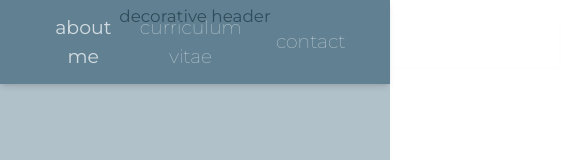
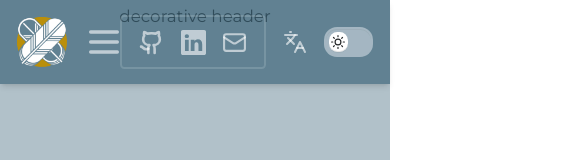
Before and after one commit to halfriver/halfriver.me, a React (Vite) app in the folder frontend/: page / in a window 390 px wide. Shown: the top 160 px of the page, 585 px wide, since content can reach past the window. Built offline with nearby package versions, Linux system fonts and the light colour scheme.

Commit message:
navbar mobile responsiveness

```diff
--- a/frontend/src/components/contact.jsx
+++ b/frontend/src/components/contact.jsx
@@ -39,7 +39,7 @@ export default function Contact() {
       </div>
 
       {/* copyright */}
-      <div className="w-6xl my-16 text-right text-xs">
+      <div className="block w-full p-4 my-16 text-right text-xs">
         © 2025 Kayko Ohkawa
       </div>
 
--- a/frontend/src/components/navbar.jsx
+++ b/frontend/src/components/navbar.jsx
@@ -8,16 +8,19 @@ export default function NavBar({ activeSection, scrollToSection }) {
   const { lang, setLang, t } = useLanguage();
   const { dark, setDark, toggleDark } = useTheme();
 
+  const [isOpen, setIsOpen] = useState(false);
+  const [scrolled, setScrolled] = useState(false);
+
   const navItems = [
     { id: "aboutme", default: "about me", hover: t.nav.about },
     { id: "cv", default: "curriculum vitae", hover: t.nav.cv },
     { id: "contact", default: "contact", hover: t.nav.contact },
   ];
 
+  // Closing the details dropdown
   const handleChoose = (value) => (e) => {
     e.preventDefault();
     setLang(value);
-    // close the details dropdown
     const details = e.currentTarget.closest("details");
     if (details?.open) details.open = false;
   };
@@ -27,53 +30,79 @@ export default function NavBar({ activeSection, scrollToSection }) {
     setDark(hasDark);
   }, [setDark]);
 
-  // Track scroll state
-  const [scrolled, setScrolled] = useState(false);
+  // // Track scroll state
+  // const [scrolled, setScrolled] = useState(false);
+  // useEffect(() => {
+  //   const onScroll = () => {
+  //     setScrolled(window.scrollY > 260);
+  //   };
+  //   window.addEventListener("scroll", onScroll);
+  //   return () => window.removeEventListener("scroll", onScroll);
+  // }, []);
+
+  // Viewport-relative scroll threshold for consistent shrink behavior
   useEffect(() => {
-    const onScroll = () => {
-      setScrolled(window.scrollY > 260);
-    };
+    const onScroll = () => setScrolled(window.scrollY > window.innerHeight * 0.25);
+    window.addEventListener("scroll", onScroll);
+    return () => window.removeEventListener("scroll", onScroll);
+  }, []);
+
+  // Close mobile menu on scroll
+  useEffect(() => {
+    const onScroll = () => setIsOpen(false);
     window.addEventListener("scroll", onScroll);
     return () => window.removeEventListener("scroll", onScroll);
   }, []);
 
   return (
-    <nav className={`fixed top-0 left-0 w-full shadow-md z-50 transition-all duration-500 ease-in-out ${
+    <nav id="navbar" className={`fixed top-0 left-0 w-full overflow-x-clip shadow-md z-50 transition-all duration-500 ease-in-out ${
       scrolled ? "bg-seagreen-400 dark:bg-seablue-900 h-15" : "bg-seagreen-400/65 dark:bg-seablue-900/65 h-20"
       }`}
     >
-      <div className="max-w-6xl mx-auto flex justify-between items-center h-full">
+      <div className="max-w-6xl mx-auto flex justify-between items-center h-full px-4 sm:px-6">
         {/* left items */}
-        <div className="px-6">
-          <ul className="flex items-center space-x-4">
+        <div className="flex items-center">
 
           {/* logo */}
-            <li className="pr-2">
-              <a href="/">
+          <a href="#" className="mr-2 sm:mr-4 shrink-0">
             <img id="takanoha" src={takanoha} title='halfriver.me' alt="takanoha logo" className={`${
-                  scrolled ? "h-8 w-8 sm:h-10 sm:w-10" : "h-10 w-10 sm:h-12 sm:w-12"
+              scrolled ? "ml-1 h-10 w-10" : "h-12 w-12"
             }`} />
           </a>
-            </li>
 
-            {/* section nav links */}
+          {/* Mobile hamburger */}
+          <button
+            className="lg:hidden p-2 sm:mx-2 navbar-icon"
+            aria-label="Open menu"
+            aria-expanded={isOpen}
+            aria-controls="mobile-nav"
+            onClick={() => setIsOpen((v) => !v)}
+          >
+            <Menu width={40} height={40} />
+          </button>
+
+          {/* Desktop nav */}
+          <ul className="hidden lg:flex items-center space-x-4 ml-2">
             {navItems.map(({ id, default: text, hover }) => (
               <li key={id}>
                 <button
                   onClick={() => scrollToSection(id)}
-                  className={`group relative text-lg py-3 ${
-                    activeSection === id ? "text-offwhite dark:text-seagreen-200 font-normal" : "text-offwhite/90 dark:text-seagreen-200/80 font-thin"
+                  aria-current={activeSection === id ? "page" : undefined}
+                  className={`group relative text-base text-lg py-3 focus-visible:outline focus-visible:outline-2 focus-visible:outline-offset-2 focus-visible:outline-seagreen-200 ${
+                    activeSection === id
+                      ? "text-offwhite dark:text-seagreen-200 font-normal"
+                      : "text-offwhite/90 dark:text-seagreen-200/80 font-thin"
                   }`}
                 >
-                  {/* text shown by default */}
+                  {/* default text */}
                   <span className="absolute inset-0 flex items-center justify-center group-hover:opacity-0 text-offwhite/80 dark:text-seagreen-200/90">
                     {text}
                   </span>
-                  {/* text shown on hover */}
+                  {/* hover text */}
                   <span className="cursor-pointer absolute inset-0 flex items-center justify-center opacity-0 group-hover:opacity-100 text-offwhite dark:text-seagreen-200">
                     {hover}
                   </span>
-                  {/* placeholder text */}
+                  {/* layout placeholder */}
                   <span className="invisible font-semibold px-2">{text}</span>
                 </button>
               </li>
@@ -82,8 +111,7 @@ export default function NavBar({ activeSection, scrollToSection }) {
         </div>
 
         {/* right items */}
-        <div className="px-2">
-          <div className="flex items-center text-lg space-x-4">
+        <div className="flex items-center text-lg space-x-2">
           {/* box icons */}
           <div className={`flex items-center p-2 rounded-sm transition-colors duration-500 border-2
             ${scrolled
@@ -91,15 +119,15 @@ export default function NavBar({ activeSection, scrollToSection }) {
               : "border-offwhite/15 dark:border-seagreen-200/15"
             }`}
           >
-              <a className="px-3 py-1 navbar-icon fill-offwhite" href="https://github.com/halfriver" title='GitHub' target="_blank" rel="noreferrer">
+            <a className="px-2 md:px-3 py-1 navbar-icon fill-offwhite" href="https://github.com/halfriver" title='GitHub' target="_blank" rel="noreferrer">
               <Github width={25} height={25} strokeWidth={2.5} />
             </a>
-              <a className="px-3 py-1 navbar-icon" href="https://www.linkedin.com/in/ohkawak/" title='LinkedIn' target="_blank" rel="noreferrer">
+            <a className="px-2 md:px-3 py-1 navbar-icon" href="https://www.linkedin.com/in/ohkawak/" title='LinkedIn' target="_blank" rel="noreferrer">
               <svg xmlns="http://www.w3.org/2000/svg" width="25" height="25" fill="currentColor" viewBox="0 0 16 16">
                 <path d="M0 1.146C0 .513.526 0 1.175 0h13.65C15.474 0 16 .513 16 1.146v13.708c0 .633-.526 1.146-1.175 1.146H1.175C.526 16 0 15.487 0 14.854zm4.943 12.248V6.169H2.542v7.225zm-1.2-8.212c.837 0 1.358-.554 1.358-1.248-.015-.709-.52-1.248-1.342-1.248S2.4 3.226 2.4 3.934c0 .694.521 1.248 1.327 1.248zm4.908 8.212V9.359c0-.216.016-.432.08-.586.173-.431.568-.878 1.232-.878.869 0 1.216.662 1.216 1.634v3.865h2.401V9.25c0-2.22-1.184-3.252-2.764-3.252-1.274 0-1.845.7-2.165 1.193v.025h-.016l.016-.025V6.169h-2.4c.03.678 0 7.225 0 7.225z"/>
               </svg>
             </a>
-              <a className="px-3 py-1 navbar-icon" href="mailto:you@example.com">
+            <a className="px-2 md:px-3 py-1 navbar-icon" href="mailto:you@example.com">
               <Mail width={25} height={25} strokeWidth={2} />
             </a>
           </div>
@@ -110,7 +138,7 @@ export default function NavBar({ activeSection, scrollToSection }) {
               <Languages />
             </summary>
             <ul
-                className="menu dropdown-content rounded-box z-[1] w-52 mt-2 shadow bg-seagreen-200 dark:bg-seablue-700"
+              className="menu dropdown-content rounded-box z-[1] mt-2 shadow bg-seagreen-200 dark:bg-seablue-700"
               role="menu"
               aria-label="Choose language"
             >
@@ -173,7 +201,36 @@ export default function NavBar({ activeSection, scrollToSection }) {
             </svg>
           </label>
         </div>
+
+
       </div>
+              {/* Mobile slide-down links (shown when hamburger open) */}
+        <div
+          id="mobile-nav"
+          className={`lg:hidden overflow-hidden transition-[max-height] duration-300 ${
+            isOpen ? "max-h-64" : "max-h-0"
+          }`}
+        >
+          <ul className="px-1 pb-3 space-y-1">
+            {navItems.map(({ id, default: text }) => (
+              <li key={id}>
+                <button
+                  onClick={() => {
+                    scrollToSection(id);
+                    setIsOpen(false);
+                  }}
+                  aria-current={activeSection === id ? "page" : undefined}
+                  className={`block w-full text-left py-2 text-base focus-visible:outline focus-visible:outline-2 focus-visible:outline-offset-2 focus-visible:outline-seagreen-200 ${
+                    activeSection === id
+                      ? "text-offwhite dark:text-seagreen-200 font-medium"
+                      : "text-offwhite/90 dark:text-seagreen-200/80"
+                  }`}
+                >
+                  {text}
+                </button>
+              </li>
+            ))}
+          </ul>
         </div>
     </nav>
   );
--- a/frontend/src/styles/index.css
+++ b/frontend/src/styles/index.css
@@ -118,7 +118,6 @@ fg {
 	display: inline-block;
 	text-indent: 0px;
 	line-height: normal;
-  -webkit-text-emphasis: none;
 	text-align: center;
 	line-height: 1;
 }
```
Lines whose indentation alone changed are shown as unchanged.
